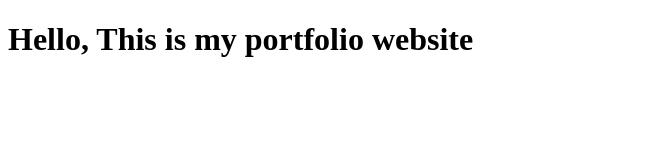
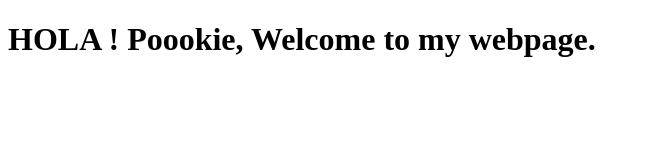
Before and after one commit to Jiganesh/Portfolio, a plain HTML site: page index.html in a window 1280 px wide. Shown: the whole page, without its empty margins (0-650 px from the left). Drawn offline with Linux system fonts and the light colour scheme.

Commit message:
changing header of the webpage

```diff
--- a/index.html
+++ b/index.html
@@ -7,7 +7,7 @@
 </head>
 <body>
 
-    <h1>Hello, This is my portfolio website</h1>
+    <h1>HOLA ! Poookie, Welcome to my webpage. </h1>
 
 </body>
 </html>
```
